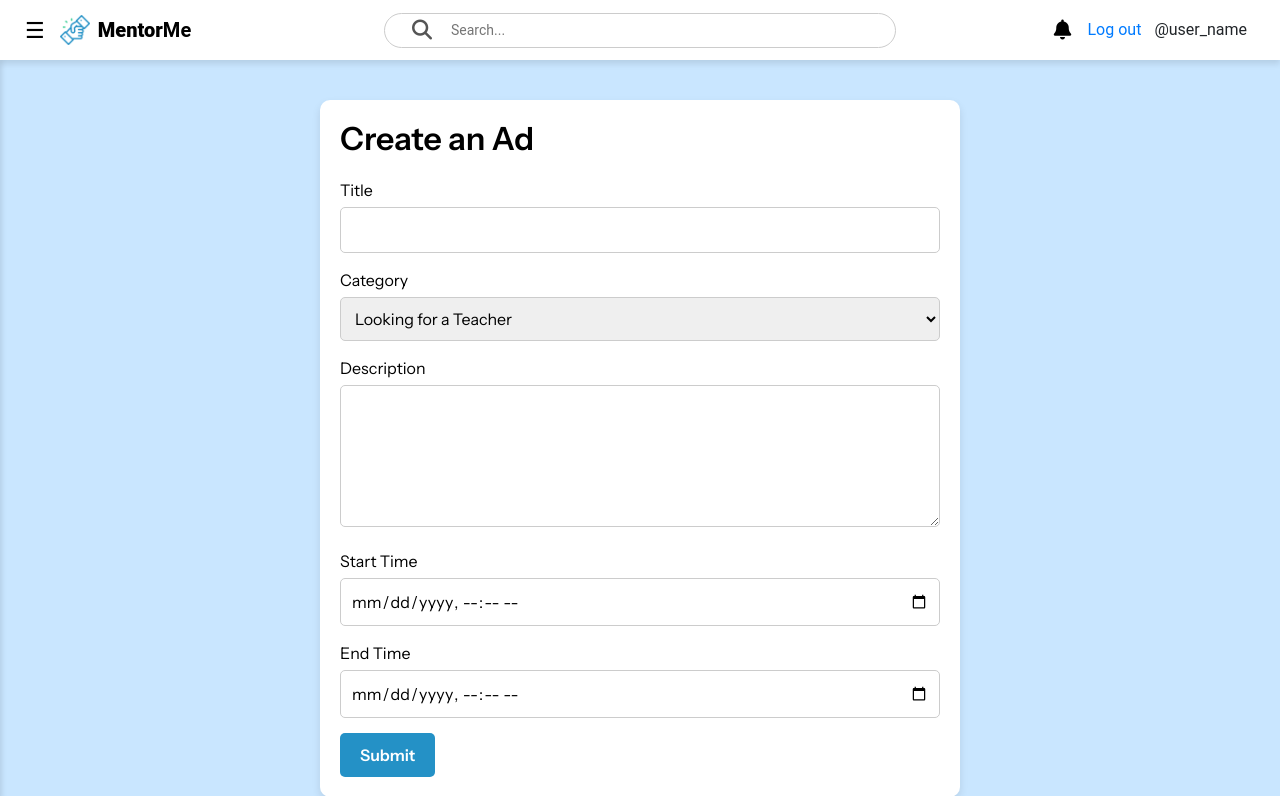
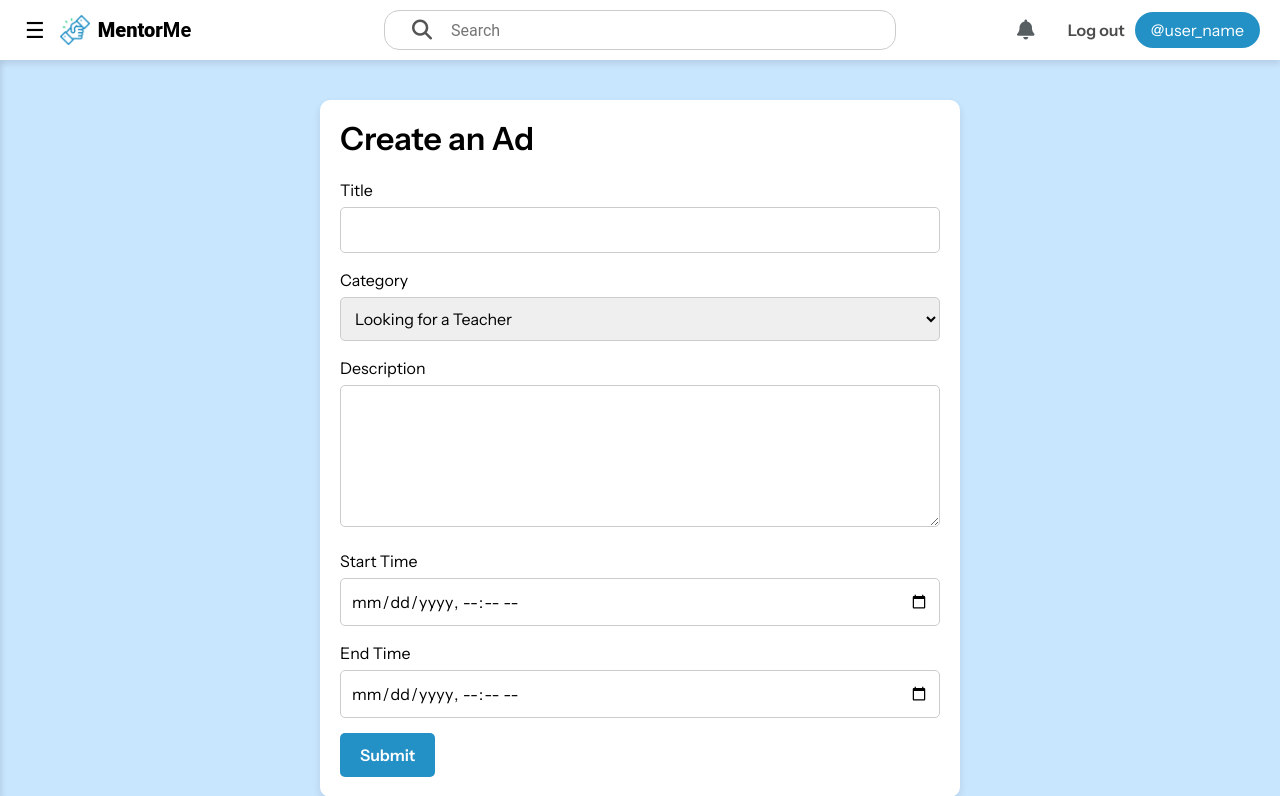
Before and after one commit to Debelyi-Illia/APTeam, a Django app: page /ad/ in a window 1280 px wide. Shown: the top 796 px of the page. Run offline with Django 5.2, Linux system fonts and the light colour scheme; a user stored in the database is signed in; some libraries are stand-ins or nearby versions.

Commit message:
Update navbar_after_login.html

```diff
--- a/MentorMe/myapp/templates/navbar_after_login.html
+++ b/MentorMe/myapp/templates/navbar_after_login.html
@@ -5,32 +5,18 @@
     <button class="menu-btn" onclick="toggleNav()">&#9776;</button>
 
     <a href="/" class="navbar-brand">
-    <img src="{% static 'img/logo.png' %}" alt="Logo" /> <b>Mentor</b>Me
+        <img src="{% static 'img/logo.png' %}" alt="Logo"> <b>Mentor</b>Me
     </a>
 
     <!-- Search Bar -->
     <form class="search-bar">
         <span class="search-icon"><i class="fa fa-search"></i></span>
-    <input type="text" class="search-input" placeholder="Search..." />
+        <input type="text" class="search-input" placeholder="Search">
     </form>
 
     <div class="collapse navbar-collapse justify-content-end" id="navbarCollapse">
         <i class="fa fa-bell notification-icon" onclick="toggleNotifications()"></i>
-    <a
-      href="#"
-      class="signup-link"
-      onclick="document.getElementById('logout-form').submit();"
-      >Log out</a
-    >
-    <!-- Hidden form for logout -->
-    <form
-      id="logout-form"
-      action="{% url 'logout' %}"
-      method="post"
-      style="display: none"
-    >
-      {% csrf_token %}
-    </form>
+        <a href="#" class="signup-link">Log out</a>
         <a href="/user_profile" class="btn btn-login">@user_name</a>
     </div>
 </nav>
@@ -54,23 +40,14 @@
     </div>
     <div class="notification-content">
         <div class="notification-item">
-      <p>
-        <strong>Achievement unlocked!</strong> Check out your newest achievement
-      </p>
+            <p><strong>Achievement unlocked!</strong> Check out your newest achievement</p>
         </div>
         <div class="notification-item">
-      <p>
-        <strong>New student</strong> @NameOfStudent<strong>
-          was add to system</strong
-        >
-      </p>
+            <p><strong>New student</strong> @NameOfStudent<strong> was add to system</strong></p>
             <p>You can add add this student to you mentor group</p>
         </div>
         <div class="notification-item">
-      <p>
-        <strong>@NameOfMentor</strong> add you to his mentor group
-        <strong> @YourName</strong>
-      </p>
+            <p><strong>@NameOfMentor</strong> add you to his mentor group <strong> @YourName</strong></p>
             <p>Please, review schedule changes</p>
         </div>
         <div class="notification-footer">
@@ -109,9 +86,10 @@
         border: none;
         padding: 5px;
         margin-right: 10px;
+        outline: none; /* Прибирає виділення */
     }
 
-  /* Search Bar */
+    /* Search bar */
     .search-bar {
       position: absolute;
       left: 50%;
@@ -119,7 +97,7 @@
       display: flex;
       align-items: center;
       border: 1px solid #ccc;
-    border-radius: 20px;
+      border-radius: 15px;
       padding: 5px 10px;
       background: white;
     }
@@ -129,11 +107,9 @@
       display: flex;
       align-items: center;
       border: 1px solid #ccc;
-    border-radius: 20px;
-    padding: 5px 10px;
       width: 40%;
       background: white;
-    height: 35px;
+      height: 40px;
       transition: border 0.3s, box-shadow 0.3s;
     }
 
@@ -148,7 +124,7 @@
       display: flex;
       align-items: center;
       justify-content: center;
-    font-size: 14px; /* Менший розмір */
+      font-size: 16px; /* Менший розмір */
       color: #555;
       padding: 2px;
     }
@@ -158,7 +134,7 @@
       flex: 1;
       border: none;
       outline: none;
-    font-size: 14px;
+      font-size: 16px;
       padding: 2px;
       background: transparent;
       height: 100%;
@@ -178,11 +154,18 @@
         box-shadow: 2px 0 5px rgba(0, 0, 0, 0.1);
     }
 
+    .notification-icon {
+        font-size: 20px;
+        color: #585f63;
+        margin-right: 12px;
+        cursor: pointer;
+    }
+
     /* Стиль для кнопок всередині */
     .sidebar a {
         padding: 5px 10px;
         text-decoration: none;
-    font-size: 16px; /* Зменшено розмір шрифту */
+        font-size: 18px;
         color: black;
         display: block;
         transition: 0.3s;
@@ -190,8 +173,7 @@
     }
 
     .sidebar a i {
-    margin-right: 8px; /* Зменшено відстань між іконкою і текстом */
-    font-size: 14px; /* Зменшено розмір іконки */
+        margin-right: 10px;
     }
 
     .sidebar.open {
@@ -266,6 +248,30 @@
     .see-all-btn:hover {
         background-color: #0056b3;
     }
+
+    /* Login & Sign up buttons */
+    .btn-login {
+        background-color: #2491c6;
+        font-family: 'Instrument Sans', sans-serif;
+        font-width: 500;
+        color: white !important;
+        border-radius: 20px;
+        padding: 5px 15px;
+    }
+
+    .btn-login:hover {
+        background-color: #1d7aa7;
+    }
+
+    .signup-link {
+        color: black !important;
+        font-weight: 600;
+        font-family: 'Instrument Sans', sans-serif;
+        text-decoration: none;
+        padding: 10px 10px;
+        opacity: 0.7;
+    }
+
 </style>
 
 <!-- JavaScript для відкриття/закриття Sidebar та Notification Window -->
@@ -282,16 +288,15 @@
 
     function toggleNotifications() {
         const notificationWindow = document.getElementById("notificationWindow");
-    notificationWindow.style.display =
-      notificationWindow.style.display === "block" ? "none" : "block";
+        notificationWindow.style.display = notificationWindow.style.display === 'block' ? 'none' : 'block';
     }
 
     function closeNotifications() {
         const notificationWindow = document.getElementById("notificationWindow");
-    notificationWindow.style.display = "none";
+        notificationWindow.style.display = 'none';
     }
 
-  document.addEventListener("click", function (event) {
+    document.addEventListener("click", function(event) {
         const sidebar = document.getElementById("mySidebar");
         const menuBtn = document.querySelector(".menu-btn");
         const notificationWindow = document.getElementById("notificationWindow");
@@ -303,11 +308,8 @@
         }
 
         // Закриваємо вікно сповіщень, якщо клікнули за межами вікна і іконки
-    if (
-      !notificationWindow.contains(event.target) &&
-      !notificationIcon.contains(event.target)
-    ) {
-      notificationWindow.style.display = "none";
+        if (!notificationWindow.contains(event.target) && !notificationIcon.contains(event.target)) {
+            notificationWindow.style.display = 'none';
         }
     });
 </script>
```
Lines whose indentation alone changed are shown as unchanged.
